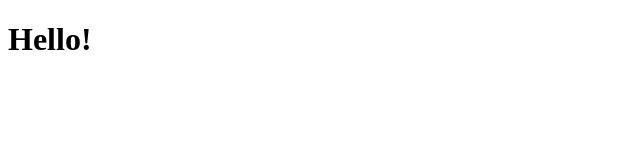
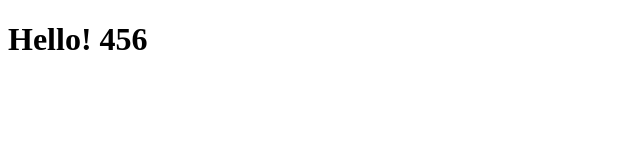
Before and after one commit to Nazar-Cheredaryk/my-project-, a plain HTML site: page index.html in a window 1280 px wide. Shown: the full height of the page, 0-640 px from the left. Drawn offline with Linux system fonts and the light colour scheme.

Commit message:
one more title

```diff
--- a/index.html
+++ b/index.html
@@ -7,6 +7,6 @@
   <title>My Project</title>
 </head>
 <body>
-  <h1>Hello!</h1>
+  <h1>Hello! 456</h1>
 </body>
 </html>
```
